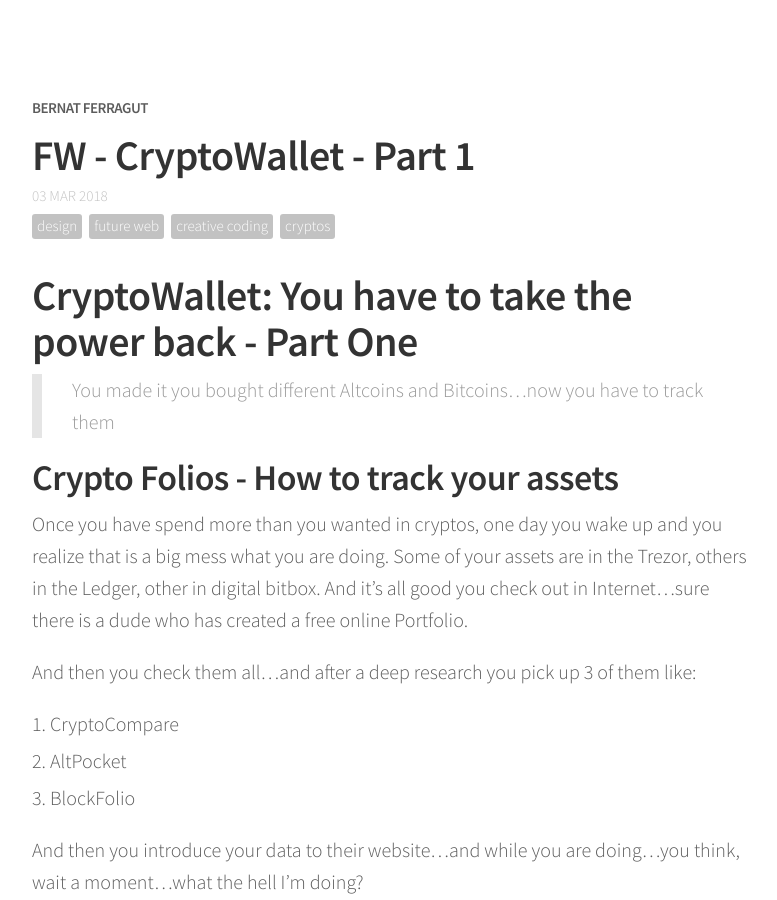
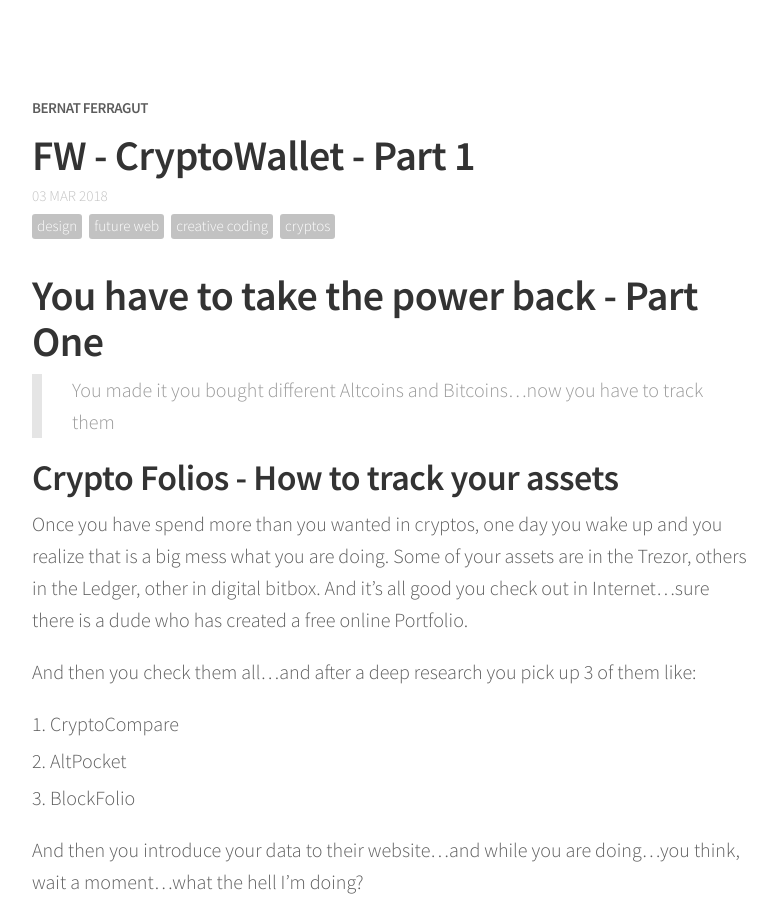
Before and after one commit to bernatferragut/FutureWeb-blog, a Jekyll site: the page built from _posts/03-03-18-FW-CryptoWallet Part One.md, in a window 1280 px wide and 900 px high. Shown: the whole window, without its empty margins (248-1025 px from the left). Built offline with Jekyll 4.4.1, drawn with Linux system fonts in a browser that asks for light colours; nearby versions of some CDN libraries; comment, search, counter and statistics services are not loaded.

Commit message:
Update 03-03-18-FW-CryptoWallet Part One.md

```diff
--- a/_posts/03-03-18-FW-CryptoWallet Part One.md
+++ b/_posts/03-03-18-FW-CryptoWallet Part One.md
@@ -8,7 +8,7 @@
 share: true
 ---
 
-# CryptoWallet: You have to take the power back - Part One
+# You have to take the power back - Part One
 
 > You made it you bought different Altcoins and Bitcoins...now you have to track them
 
```
